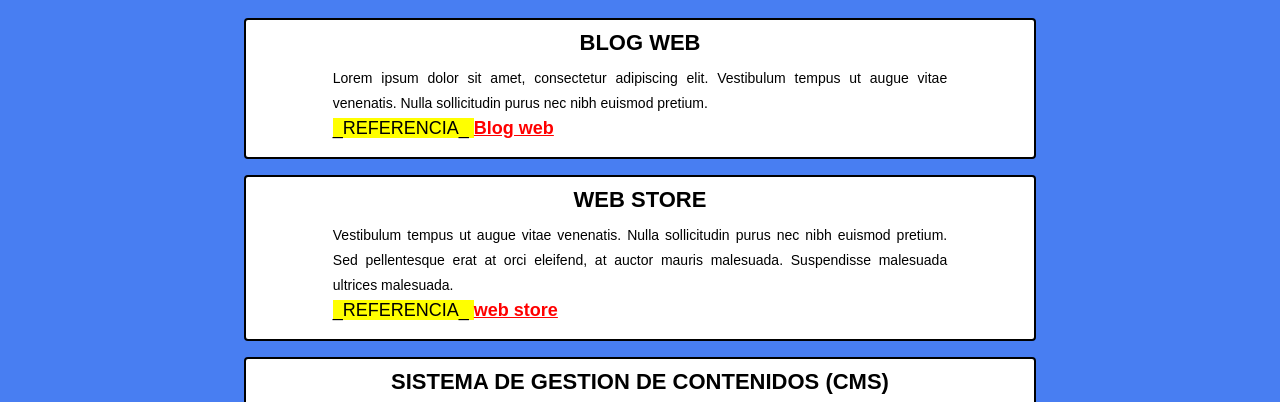
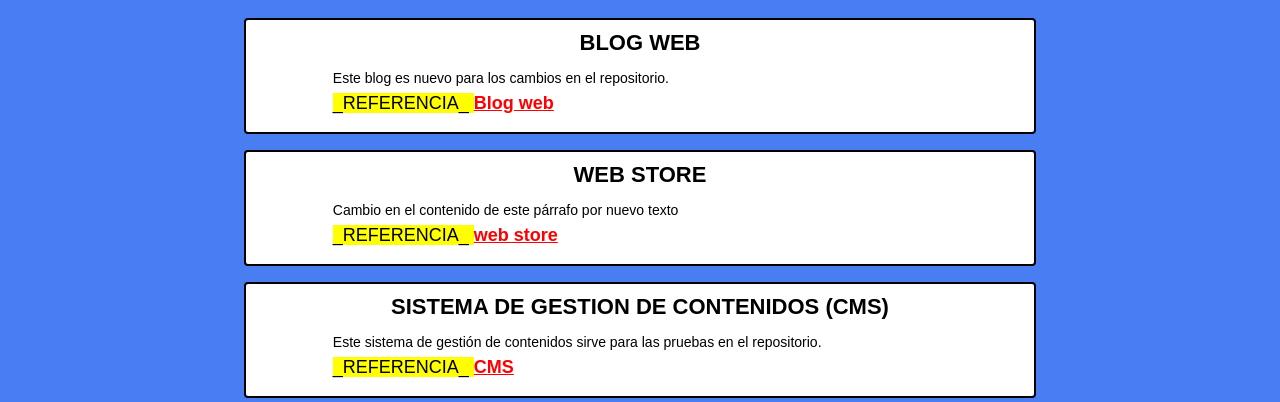
Before and after one commit to joseluna25dev/proyecto_web, a plain HTML site: page index.html in a window 1280 px wide. Shown: the part 83-485 px from the top of the page. Drawn offline with Linux system fonts and the light colour scheme; a web font is replaced by a local one.

Commit message:
Cambios en los párrafos de index.html

```diff
--- a/index.html
+++ b/index.html
@@ -44,7 +44,7 @@
           <!--***********************************-->
           <!--Contenido del Articulo-->
           <p class="article__text">
-          Lorem ipsum dolor sit amet, consectetur adipiscing elit. Vestibulum tempus ut augue vitae venenatis. Nulla sollicitudin purus nec nibh euismod pretium.
+          Este blog es nuevo para los cambios en el repositorio.
           <br/>
           <!--***********************************-->
           <!--Referencia del Articulo-->
@@ -61,7 +61,7 @@
           <!--***********************************-->
           <!--Contenido del Articulo-->
           <p class="article__text">
-           Vestibulum tempus ut augue vitae venenatis. Nulla sollicitudin purus nec nibh euismod pretium. Sed pellentesque erat at orci eleifend, at auctor mauris malesuada. Suspendisse malesuada ultrices malesuada.
+           Cambio en el contenido de este párrafo por nuevo texto
           <br/>
           <!--***********************************-->
           <!--Referencia del Articulo-->
@@ -78,7 +78,7 @@
           <!--***********************************-->
           <!--Contenido del Articulo-->
           <p class="article__text">
-          Lorem ipsum dolor sit amet, consectetur adipiscing elit.  Sed pellentesque erat at orci eleifend, at auctor mauris malesuada. Suspendisse malesuada ultrices malesuada.
+          Este sistema de gestión de contenidos sirve para las pruebas en el repositorio.
           <br/>
           <!--***********************************-->
           <!--Referencia del Articulo-->
```
